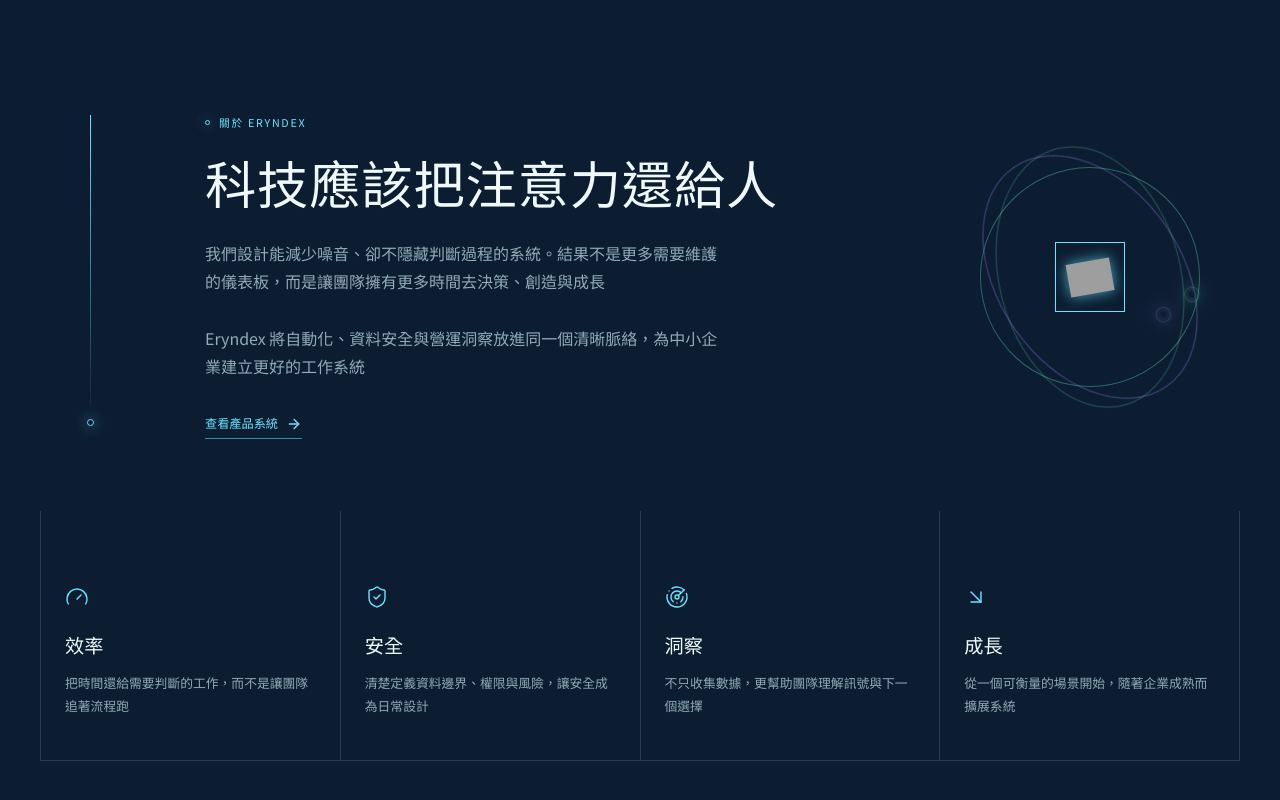
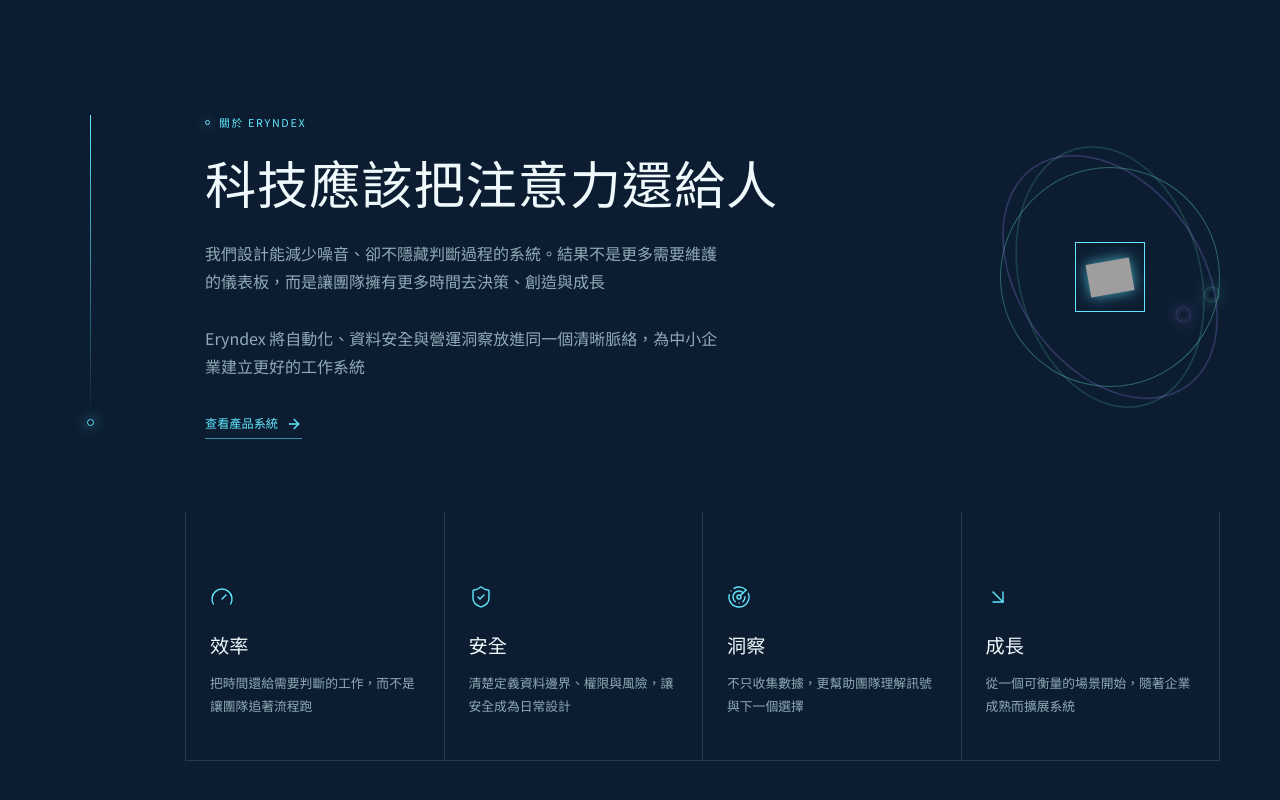
Before and after one commit to k129453497-byte/eryndex-tactile-systems, a React (Vite) app in the folder client/: page / in a window 1280 px wide. Shown: the part 787-1587 px from the top of the page. Built offline with nearby package versions, Linux system fonts and the light colour scheme; grey boxes are pictures that could not be loaded; a web font is replaced by a local one.

Commit message:
Align about values with content grid

```diff
--- a/client/src/index.css
+++ b/client/src/index.css
@@ -712,6 +712,12 @@
 @keyframes satellite-core-halo { 0%,100% { opacity: .58; transform: scale(.96); } 50% { opacity: 1; transform: scale(1.06); } }
 @keyframes satellite-orbit-glow { 0%,100% { opacity: .38; stroke-width: 1; } 50% { opacity: .82; stroke-width: 1.35; } }
 @media (prefers-reduced-motion: reduce) { .satellite-brand-mark, .satellite-core-ring, .satellite-orbit-line { animation: none !important; } }
+
+/* About section grid alignment｜主文與四項原則共用同一條起始線。 */
+@media (min-width: 1001px) {
+  .about-values { width: min(1075px, calc(100vw - 245px)); margin-top: 72px; margin-left: max(40px, calc(50vw - 455px)); margin-right: auto; }
+  .principle-mark { justify-self: center; }
+}
 @media (max-width: 720px) {
   .hero-copy h1 { line-height: 1.18; letter-spacing: .008em; }
   .principle-copy h2 { line-height: 1.3; letter-spacing: .012em; }
```
